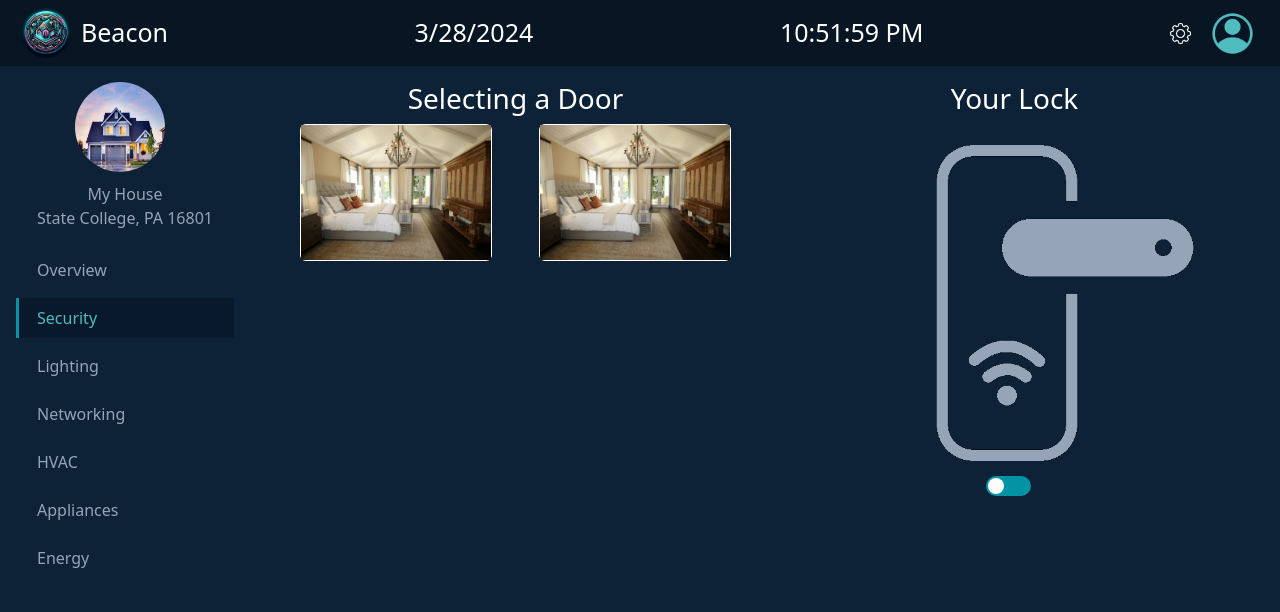
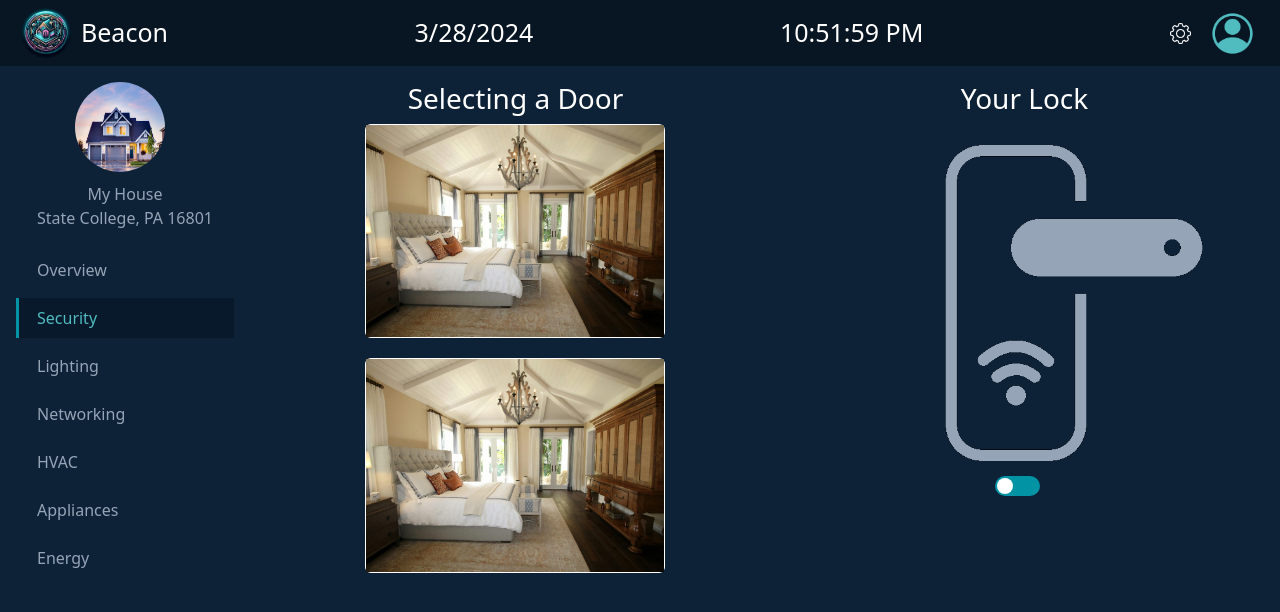
Before and after one commit to PSUBeacon/CMPSC488SP24SecTuesday, a React (Create React App) app in the folder fab/my-login-app/: page /security in a window 1280 px wide. Shown: the top 612 px of the page. Built offline with nearby package versions, Linux system fonts and the light colour scheme; no server answers.

Commit message:
update security.js
had to change the layout of the room cards

```diff
--- a/fab/my-login-app/src/Security.js
+++ b/fab/my-login-app/src/Security.js
@@ -227,21 +227,20 @@ const Security = () => {
 
   {/* Content Block */}
 
-  <div className="contentBlock" style={{ display: 'flex', justifyContent: 'space-around', width: '100%', flexWrap: 'wrap' }}>
+  <div className="contentBlock" style={{ display: 'flex', width: '100%', flexWrap: 'wrap' }}>
             {/* Lights Control Section */}
             <div className="lightsControl" style={{ display: 'flex', flexDirection: 'row', justifyContent: 'center', gap: '20px', width: '100%', flexWrap: 'wrap' }}>
               {/* Room Selection */}
-              <div className="roomSelection" style={{ flexBasis: '48%' }}>
+              <div className="roomSelection" style={{ flexBasis: '100%', maxWidth: '300px', margin: '0 auto' }}>
   <h3 className="centered-title">Selecting a Door</h3>
-                <div className="roomCards" style={{ display: 'flex', flexWrap: 'wrap', justifyContent: 'space-around', padding: '0px' }}>
+  <div className="roomCards" style={{ display: 'flex', flexDirection: 'column', alignItems: 'center', padding: '0px' }}>
     {/* Room cards */}
-                  <div className={selectedRoom === "Room 1" ? "card selected" : "card"} onClick={() => selectRoom("Room 1")} style={{ width: '40%', marginBottom: '20px' }}>
+    <div className={selectedRoom === "Room 1" ? "card selected" : "card"} onClick={() => selectRoom("Room 1")} style={{ marginBottom: '20px', width: '100%' }}>
       <img className="image" src={bedroomIcon} alt="Room 1" />
     </div>
-                  <div className={selectedRoom === "Room 2" ? "card selected" : "card"} onClick={() => selectRoom("Room 2")} style={{ width: '40%', marginBottom: '20px' }}>
+    <div className={selectedRoom === "Room 2" ? "card selected" : "card"} onClick={() => selectRoom("Room 2")} style={{ marginBottom: '20px', width: '100%' }}>
       <img className="image" src={bedroomIcon} alt="Room 2" />
     </div>
-
   </div>
 </div>
 
```
Lines whose indentation alone changed are shown as unchanged.
